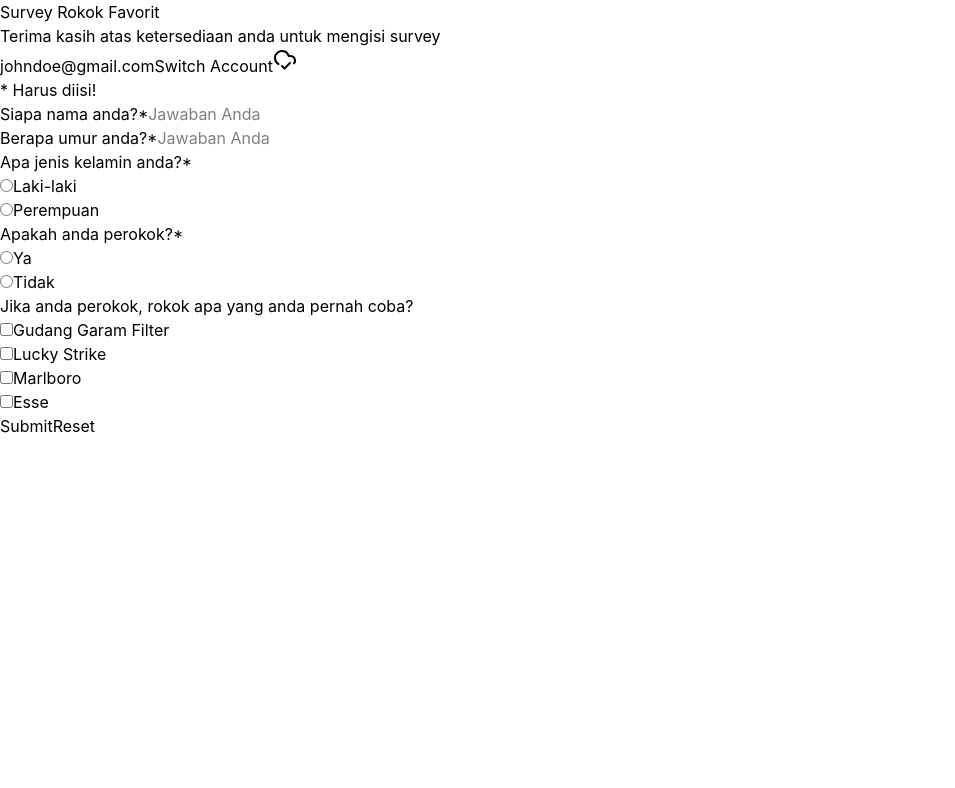
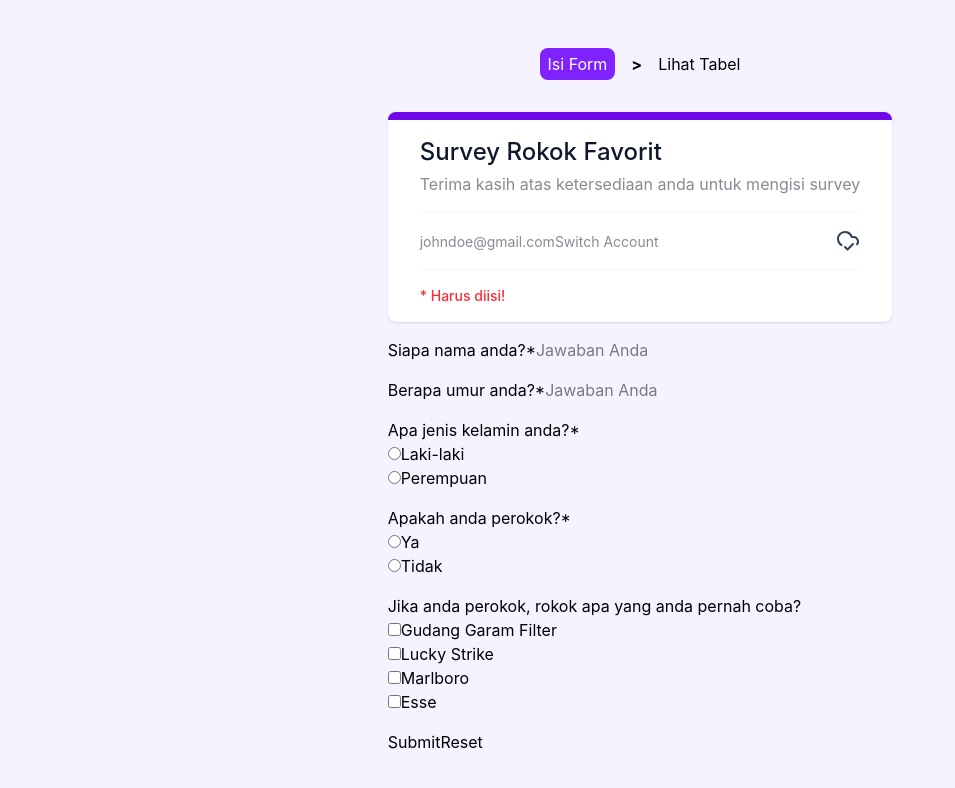
Before and after one commit to rizqyazhar/koda-b10-react1, a React (Vite) app: page / in a window 1280 px wide. Shown: the top 788 px of the page, without its empty margins (0-955 px from the left). Built offline with nearby package versions, Linux system fonts and the light colour scheme.

Commit message:
feat: apply layout component and formcomponent to surveyformpage

```diff
--- a/src/pages/SurveyFormPage.jsx
+++ b/src/pages/SurveyFormPage.jsx
@@ -1,6 +1,8 @@
 import { yupResolver } from "@hookform/resolvers/yup";
 import { useForm } from "react-hook-form";
 import * as yup from "yup";
+import Layout from "../layout/Layout";
+import Form from "../components/Form";
 
 const schema = yup.object({
   nama: yup.string().required("Nama harus diisi"),
@@ -18,7 +20,7 @@ export default function SurveyFormPage() {
   const {
     register,
     handleSubmit,
-    formState: { errors, dirtyFields },
+    formState: { errors },
   } = useForm({
     defaultValues: {
       nama: "",
@@ -35,35 +37,12 @@ export default function SurveyFormPage() {
   };
 
   return (
-    <form onSubmit={handleSubmit(pushData)}>
-      <div>
-        <div>
-          <h1>Survey Rokok Favorit</h1>
-          <p>Terima kasih atas ketersediaan anda untuk mengisi survey</p>
-        </div>
-        <div>
-          <span>johndoe@gmail.com</span>
-          <button>Switch Account</button>
-          <button>
-            <svg
-              class='size-4 md:size-6 text-slate-700'
-              xmlns='http://www.w3.org/2000/svg'
-              width='24'
-              height='24'
-              viewBox='0 0 24 24'
-              fill='none'
-              stroke='currentColor'
-              stroke-width='2'
-              stroke-linecap='round'
-              stroke-linejoin='round'
-              className='lucide lucide-cloud-check preview-icon'>
-              <path d='m17 15-5.5 5.5L9 18' />
-              <path d='M5.516 16.07A7 7 0 1 1 15.71 8h1.79a4.5 4.5 0 0 1 3.501 7.327' />
-            </svg>
-          </button>
-        </div>
-        <span>* Harus diisi!</span>
-      </div>
+    <Layout>
+      <Form
+        onSubmit={handleSubmit(pushData)}
+        title='Survey Rokok Favorit'
+        description='Terima kasih atas ketersediaan anda untuk mengisi survey'
+        email='johndoe@gmail.com'>
         <div>
           <label forHtml='nama'>
             Siapa nama anda?<span>*</span>
@@ -125,7 +104,12 @@ export default function SurveyFormPage() {
             </p>
             <div>
               <div>
-              <input type='radio' {...register("smoking")} id='ya' value='ya' />
+                <input
+                  type='radio'
+                  {...register("smoking")}
+                  id='ya'
+                  value='ya'
+                />
                 <label forHtml='ya'>Ya</label>
               </div>
               <div>
@@ -188,6 +172,7 @@ export default function SurveyFormPage() {
           <button type='submit'>Submit</button>
           <button type='reset'>Reset</button>
         </div>
-    </form>
+      </Form>
+    </Layout>
   );
 }
```
Lines whose indentation alone changed are shown as unchanged.
